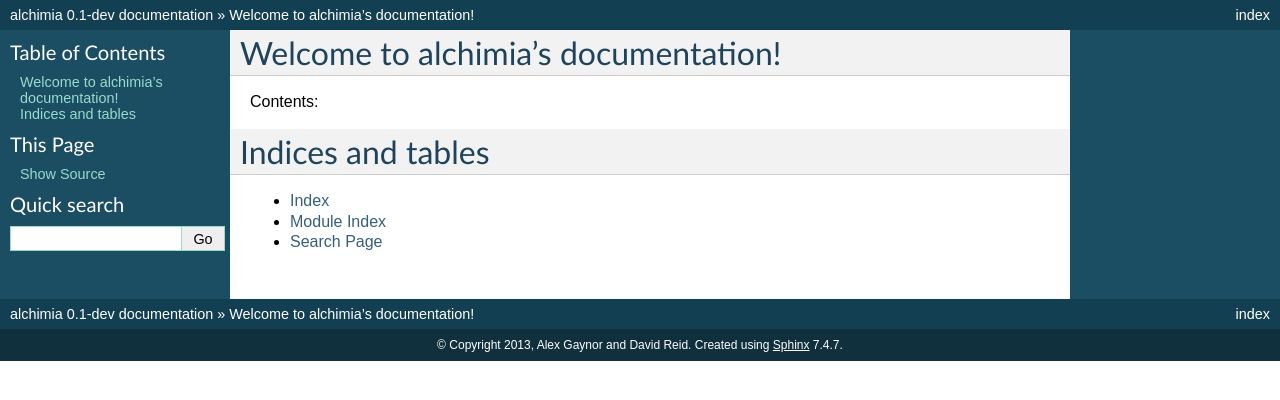
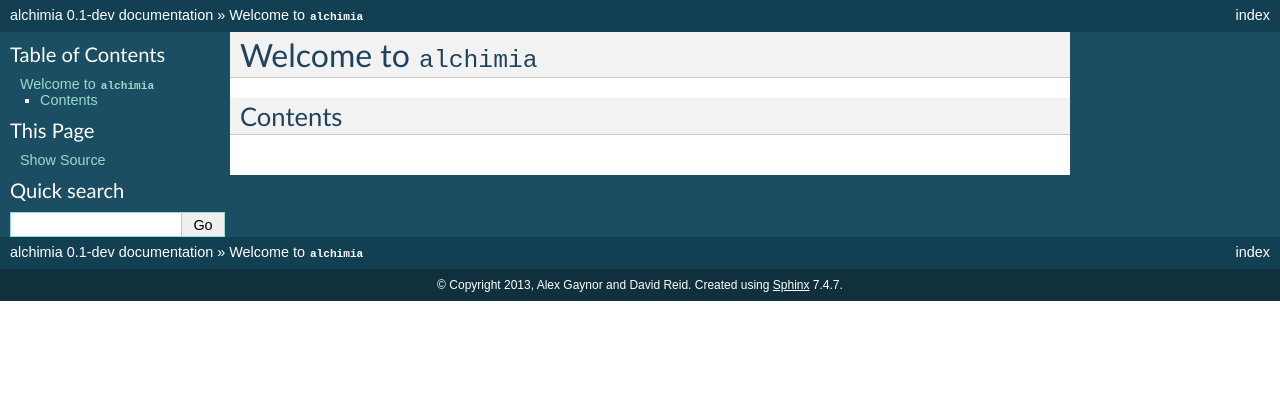
Before and after one commit to alex/alchimia, a Sphinx documentation site: the page built from docs/index.rst, in a window 1280 px wide. Shown: the top 400 px of the page. Built offline with Sphinx 7.4.7, drawn with Linux system fonts in a browser that asks for light colours; some of the changed lines change nothing that is shown.

Commit message:
Clean up the intro to docs

```diff
--- a/docs/index.rst
+++ b/docs/index.rst
@@ -1,21 +1,9 @@
-.. alchimia documentation master file, created by
-   sphinx-quickstart on Fri Sep  6 11:45:41 2013.
-   You can adapt this file completely to your liking, but it should at least
-   contain the root `toctree` directive.
+Welcome to ``alchimia``
+=======================
 
-Welcome to alchimia's documentation!
-====================================
 
-Contents:
+Contents
+--------
 
 .. toctree::
-   :maxdepth: 2
-
-
-
-Indices and tables
-==================
-
-* :ref:`genindex`
-* :ref:`modindex`
-* :ref:`search`
+    :maxdepth: 2
```
